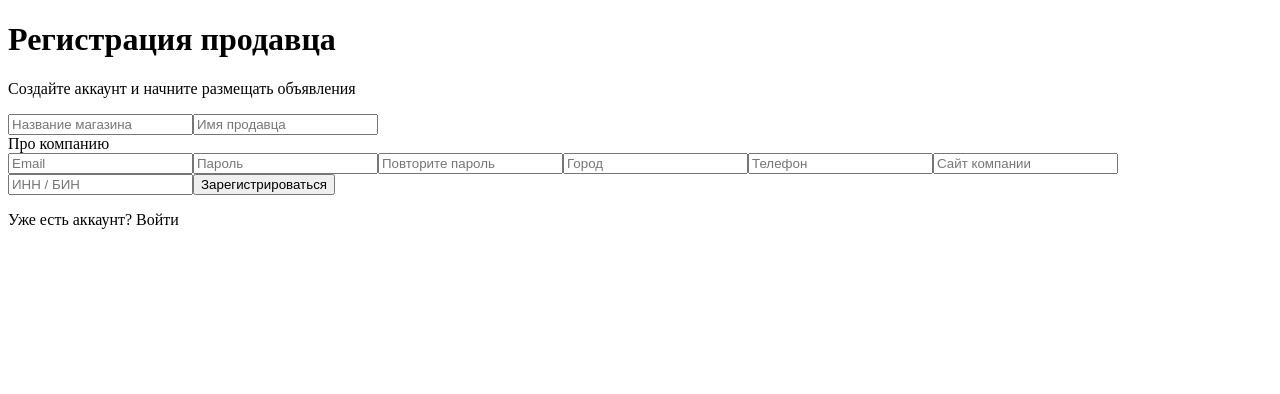
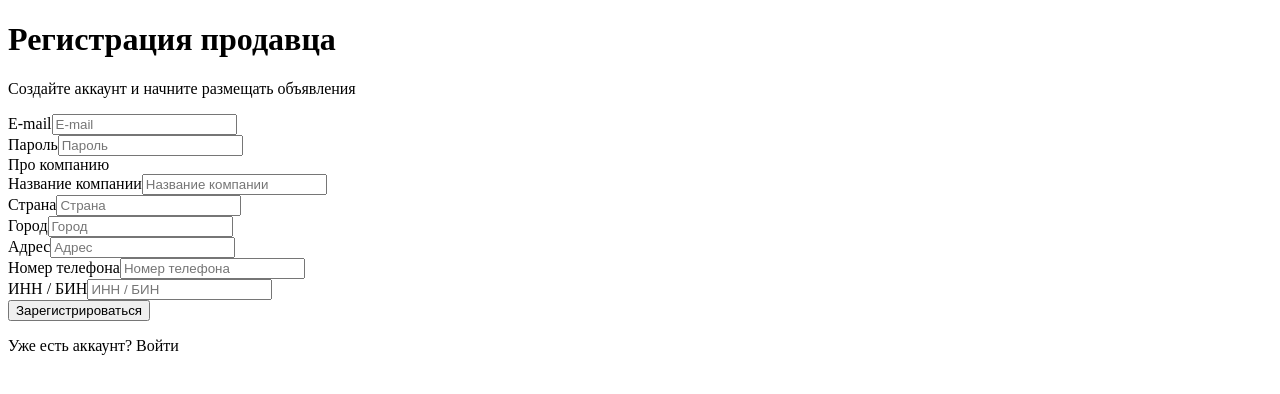
Before and after one commit to raimkulovbaiel1/fsd-next-app, a Next.js app: page /Seller/SellerRegistration/ui/SellerRegisterPage in a window 1280 px wide. Shown: the top 394 px of the page. Built offline with nearby package versions, Linux system fonts and the light colour scheme.

Commit message:
refact-seller/register

```diff
--- a/src/pages/Seller/SellerRegistration/ui/SellerRegisterPage.tsx
+++ b/src/pages/Seller/SellerRegistration/ui/SellerRegisterPage.tsx
@@ -3,7 +3,7 @@ import React from 'react'
 const SellerRegisterPage = () => {
   return (
     <div className="min-h-screen flex items-center justify-center bg-gray-100 px-4">
-      <div className="w-full max-w-2xl bg-white rounded-xl shadow-lg p-6">
+      <div className="w-full max-w-2xl bg-white shadow-lg p-7">
 
         <h1 className="text-2xl font-semibold text-center text-gray-800 mb-2">
           Регистрация продавца
@@ -12,83 +12,96 @@ const SellerRegisterPage = () => {
           Создайте аккаунт и начните размещать объявления
         </p>
 
-        {/* Форма */}
-        <form className="grid grid-cols-2 gap-4">
 
-          {/* Input */}
+        <form className="grid grid-cols-1 md:grid-cols-2 gap-4">
+          <div className="flex flex-col gap-1">
+            <label className="text-sm text-gray-700">E-mail</label>
             <input
-            type="text"
-            placeholder="Название магазина"
-            className="h-16 px-4 pt-2 text-sm rounded-lg border border-gray-300
+              type="email"
+              placeholder="E-mail"
+              className="h-13 px-4 pt-2 text-sm  border border-gray-300
       focus:outline-none focus:border-green-500 placeholder:text-gray-400"
             />
+          </div>
 
+          <div className="flex flex-col gap-1">
+            <label className="text-sm text-gray-700">Пароль</label>
             <input
-            type="text"
-            placeholder="Имя продавца"
-            className="h-16 px-4 pt-2 text-sm rounded-lg border border-gray-300
+              type="password"
+              placeholder="Пароль"
+              className="h-13 px-4 pt-2 text-sm  border border-gray-300
       focus:outline-none focus:border-green-500"
             />
+          </div>
 
-          {/* Заголовок секции */}
-          <div className="col-span-2 text-[17px] font-medium mt-2">
+          <div className="col-span-1 md:col-span-2 text-[17px] font-medium mt-2">
             Про компанию
           </div>
 
+          <div className="flex flex-col gap-1">
+            <label className="text-sm text-gray-700">Название компании</label>
             <input
-            type="email"
-            placeholder="Email"
-            className="h-16 px-4 pt-2 text-sm rounded-lg border border-gray-300
+              type="text"
+              placeholder="Название компании"
+              className="h-13 px-4 pt-2 text-sm  border border-gray-300
       focus:outline-none focus:border-green-500"
             />
+          </div>
 
+          <div className="flex flex-col gap-1">
+            <label className="text-sm text-gray-700">Страна</label>
             <input
-            type="password"
-            placeholder="Пароль"
-            className="h-16 px-4 pt-2 text-sm rounded-lg border border-gray-300
+              type="text"
+              placeholder="Страна"
+              className="h-13 px-4 pt-2 text-sm  border border-gray-300
       focus:outline-none focus:border-green-500"
             />
+          </div>
 
-          <input
-            type="password"
-            placeholder="Повторите пароль"
-            className="h-16 px-4 pt-2 text-sm rounded-lg border border-gray-300
-            focus:outline-none focus:border-green-500"
-          />
-
+          <div className="flex flex-col gap-1">
+            <label className="text-sm text-gray-700">Город</label>
             <input
               type="text"
               placeholder="Город"
-            className="h-16 px-4 pt-2 text-sm rounded-lg border border-gray-300
+              className="h-13 px-4 pt-2 text-sm border border-gray-300
       focus:outline-none focus:border-green-500"
             />
+          </div>
 
+          <div className="flex flex-col gap-1">
+            <label className="text-sm text-gray-700">Адрес</label>
             <input
               type="text"
-            placeholder="Телефон"
-            className="h-16 px-4 pt-2 text-sm rounded-lg border border-gray-300
+              placeholder="Адрес"
+              className="h-13 px-4 pt-2 text-sm  border border-gray-300
       focus:outline-none focus:border-green-500"
             />
+          </div>
 
+          <div className="flex flex-col gap-1">
+            <label className="text-sm text-gray-700">Номер телефона</label>
             <input
               type="text"
-            placeholder="Сайт компании"
-            className="h-16 px-4 pt-2 text-sm rounded-lg border border-gray-300
+              placeholder="Номер телефона"
+              className="h-13 px-4 pt-2 text-sm border border-gray-300
       focus:outline-none focus:border-green-500"
             />
+          </div>
 
+          <div className="flex flex-col gap-1">
+            <label className="text-sm text-gray-700">ИНН / БИН</label>
             <input
               type="text"
               placeholder="ИНН / БИН"
-            className="h-16 px-4 pt-2 text-sm rounded-lg border border-gray-300
+              className="h-13 px-4 pt-2 text-sm  border border-gray-300
       focus:outline-none focus:border-green-500"
             />
+          </div>
 
-          {/* Кнопка */}
           <button
             type="submit"
-            className="col-span-2 h-12 mt-2 bg-green-600 text-white rounded-lg
-            font-medium hover:bg-green-700 transition"
+            className="col-span-1 md:col-span-2 h-12 mt-2 bg-green-600 text-white
+    rounded-lg font-medium hover:bg-green-700 transition"
           >
             Зарегистрироваться
           </button>
```
Lines whose indentation alone changed are shown as unchanged.
